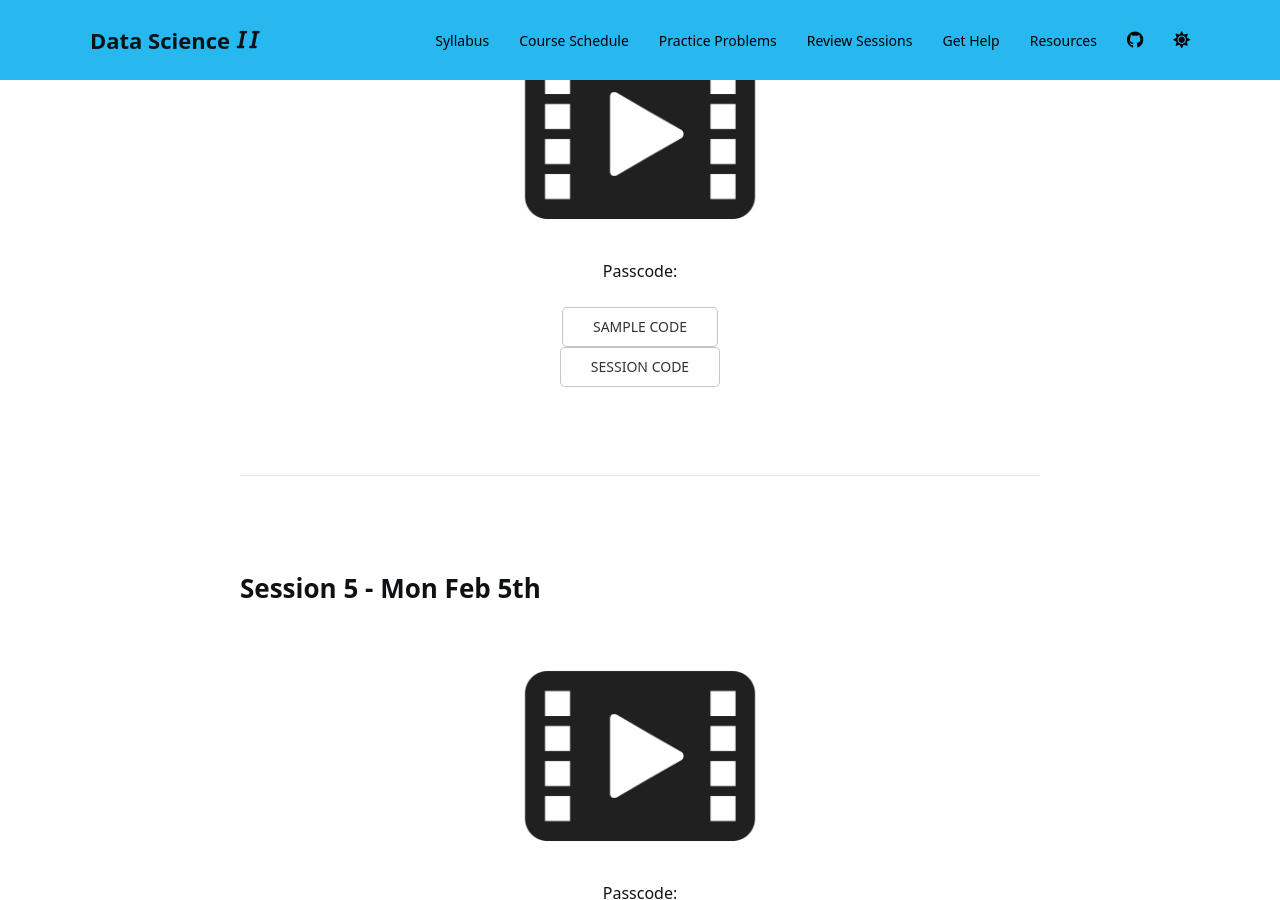
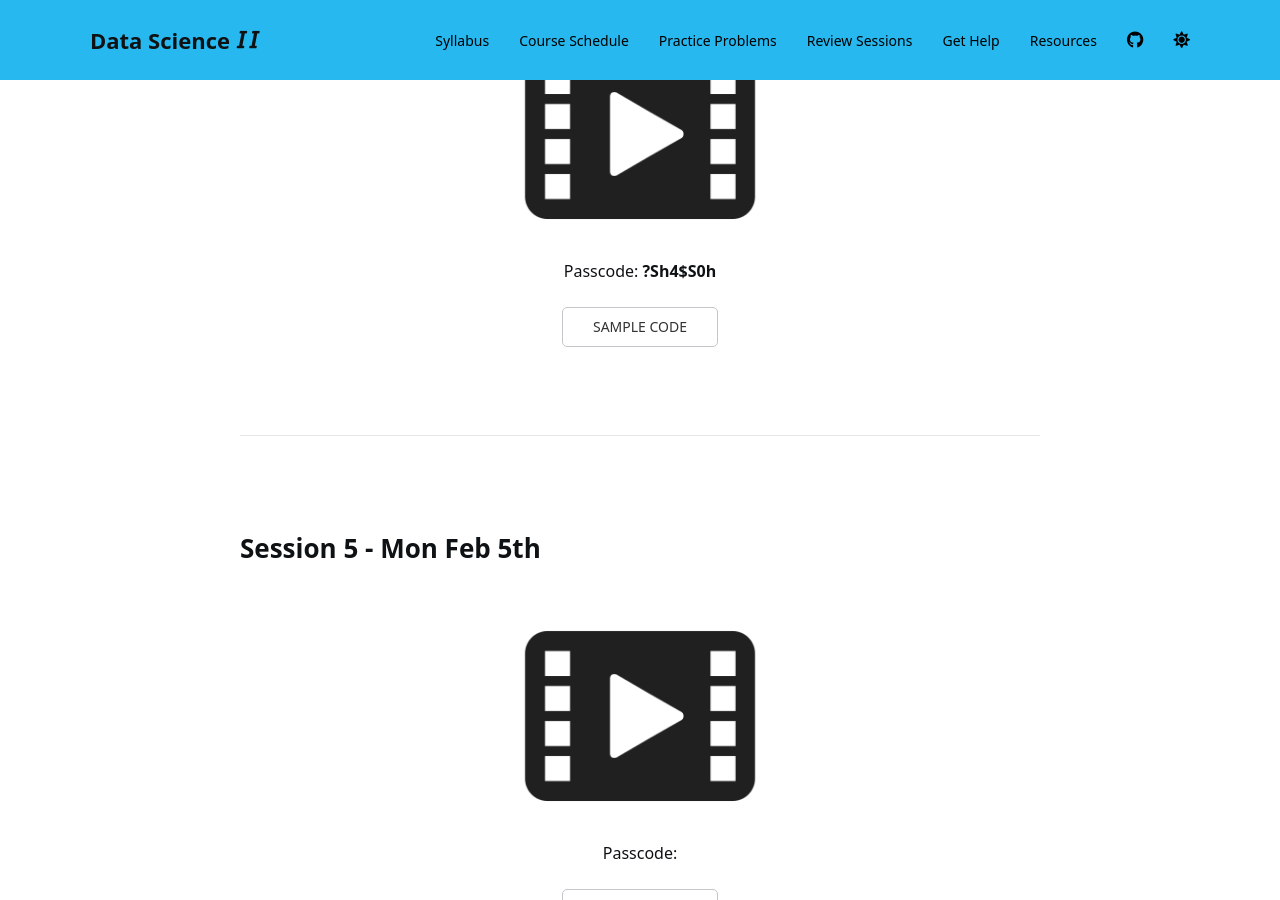
Before and after one commit to Watts-College/paf-514-template, a Jekyll site: the page built from review.md, in a window 1280 px wide and 900 px high, scrolled down 3586 px. Built offline with Jekyll 4.4.1, drawn with Linux system fonts in a browser that asks for light colours; nearby versions of some CDN libraries; a script bundle is joined from its source files by our own code; library files that are not in the unit come from our copies; a style sheet for code colours, icons or effects is not loaded.

Commit message:
Update review.md

```diff
--- a/review.md
+++ b/review.md
@@ -3,7 +3,6 @@ layout: review
 
 
 root-url: 'https://raw.githubusercontent.com/Watts-College/paf-514-template/main/review-sessions/'
-
 
 
 session:
@@ -31,10 +30,9 @@ session:
   session-code: 'week-03-regex.Rhistory'
 - week4:
   date:  'Mon Jan 29th'
-  video: ''
-  password: ''
+  video: 'https://asu.zoom.us/rec/share/GXPpKZactcOJNPq9DpsjSVKoxXelp2fYvmFKNgYvdD12g9Ws4NqCaOnjvKlR2gT1.xkroVEoUrUKThiUF?startTime=1705962245000'
+  password: '?Sh4$S0h'
   sample-code: 'week-04-quanteda.R'
-  session-code: ''
 - week5:
   date:  'Mon Feb 5th'
   video: ''
```
